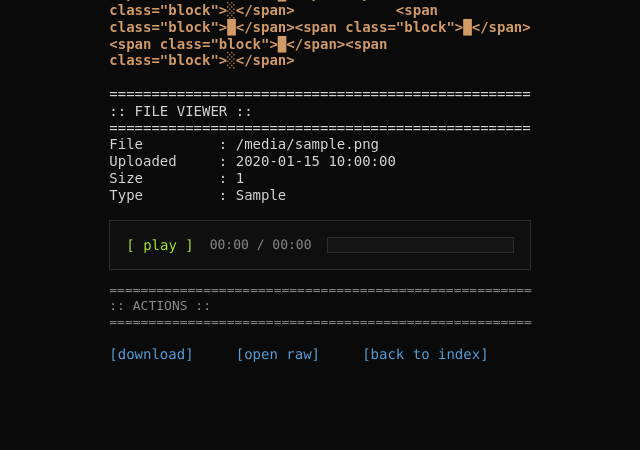
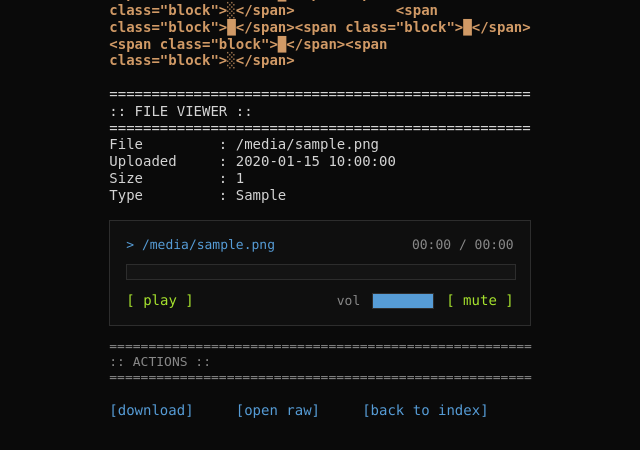
Before and after one commit to s4wyer/sharexd, a Flask app: template templates/audio.html in a window 1280 px wide. Shown: the part 685-1135 px from the top of the page, without its empty margins (320-960 px from the left). Before the commit the page ends 1047 px from the top, so only its background shows below. Run offline with Flask 3, Linux system fonts and the light colour scheme; the template is opened without the code that fills it: most values are stand-ins (such as "Sample title", 1, 10 or a date in 2020).

Commit message:
improve audio viewer
- play/pause with the space bar
- arrow keys skip by 5 seconds instaed of 1
- fix mime type definition in the html template
- only use 1 audio tag for the noscript fallback
- add volume controls and restyle the player

```diff
--- a/static/style.css
+++ b/static/style.css
@@ -63,7 +63,8 @@
   width: 100%;
 }
 
-.file-frame img, .file-frame video {
+.file-frame img,
+.file-frame video {
   display: block;
   max-width: 100%;
   height: auto;
@@ -74,13 +75,44 @@
 
 .custom-player {
   display: flex;
-  align-items: center;
-  gap: 1rem;
+  flex-direction: column;
+  gap: 0.75rem;
   border: 1px solid rgb(45, 45, 45);
   padding: 1rem;
   width: 100%;
   box-sizing: border-box;
   background-color: rgb(15, 15, 15);
+}
+
+.player-header {
+  display: flex;
+  justify-content: space-between;
+  width: 100%;
+}
+
+.player-title {
+  color: rgb(86, 156, 214);
+  font-size: 13px;
+  white-space: nowrap;
+  overflow: hidden;
+  text-overflow: ellipsis;
+  margin-right: 1rem;
+}
+
+.player-controls {
+  display: flex;
+  align-items: center;
+  gap: 0.75rem;
+  width: 100%;
+}
+
+.player-spacer {
+  flex-grow: 1;
+}
+
+.player-vol-label {
+  font-size: 13px;
+  color: rgb(136, 136, 136);
 }
 
 .player-btn {
@@ -102,12 +134,22 @@
 }
 
 .player-progress-container {
-  flex-grow: 1;
+  width: 100%;
   height: 14px;
   background-color: rgb(20, 20, 20);
   border: 1px solid rgb(45, 45, 45);
   cursor: pointer;
   position: relative;
+}
+
+.player-volume-container {
+  width: 60px;
+  height: 14px;
+  background-color: rgb(20, 20, 20);
+  border: 1px solid rgb(45, 45, 45);
+  cursor: pointer;
+  position: relative;
+  flex-shrink: 0;
 }
 
 .player-progress-bar {
--- a/templates/audio.html
+++ b/templates/audio.html
@@ -1,13 +1,26 @@
 {% extends 'viewer.html' %}
 
 {% block file_display %}
-					<audio id="audio-player" src="{{ url_for('deliver_file', path=filename) }}" type="{{ mime_type }}" style="display: none !important;"></audio>
+					<audio id="audio-player" style="display: none !important;">
+						<source src="{{ url_for('deliver_file', path=filename) }}" type="{{ mime_type }}">
+					</audio>
 
 					<div id="custom-player" class="custom-player" style="display: none;">
-						<a href="#" id="play-btn" class="player-btn">[ play ]</a>
-						<span id="time-display" class="player-time">00:00 / 00:00</span>
+						<div class="player-header">
+							<span class="player-title">&gt; {{ filename }}</span>
+							<span id="time-display" class="player-time">00:00 / 00:00</span>
+						</div>
 						<div id="progress-container" class="player-progress-container">
 							<div id="progress-bar" class="player-progress-bar"></div>
+						</div>
+						<div class="player-controls">
+							<a href="#" id="play-btn" class="player-btn">[ play  ]</a>
+							<div class="player-spacer"></div>
+							<span class="player-vol-label">vol</span>
+							<div id="volume-container" class="player-volume-container">
+								<div id="volume-bar" class="player-progress-bar" style="width: 100%;"></div>
+							</div>
+							<a href="#" id="mute-btn" class="player-btn">[ mute   ]</a>
 						</div>
 					</div>
 
@@ -25,6 +38,9 @@
 						const timeDisplay = document.getElementById('time-display');
 						const progressContainer = document.getElementById('progress-container');
 						const progressBar = document.getElementById('progress-bar');
+						const muteBtn = document.getElementById('mute-btn');
+						const volumeContainer = document.getElementById('volume-container');
+						const volumeBar = document.getElementById('volume-bar');
 
 						playBtn.addEventListener('click', (e) => {
 							e.preventDefault();
@@ -33,7 +49,7 @@
 								playBtn.innerText = '[ pause ]';
 							} else {
 								audio.pause();
-								playBtn.innerText = '[ play ]';
+								playBtn.innerText = '[ play  ]';
 							}
 						});
 
@@ -66,17 +82,41 @@
 							}
 						});
 
+						audio.addEventListener('volumechange', () => {
+							muteBtn.innerText = audio.muted || audio.volume === 0 ? '[ unmute ]' : '[ mute   ]';
+							volumeBar.style.width = audio.muted ? '0%' : `${audio.volume * 100}%`;
+						});
+
+						muteBtn.addEventListener('click', (e) => {
+							e.preventDefault();
+							audio.muted = !audio.muted;
+						});
+
+						volumeContainer.addEventListener('click', (e) => {
+							const rect = volumeContainer.getBoundingClientRect();
+							const pos = Math.max(0, Math.min(1, (e.clientX - rect.left) / rect.width));
+							audio.volume = pos;
+							if (pos > 0) audio.muted = false;
+						});
+
 						document.addEventListener('keydown', (e) => {
-							if (e.key === 'ArrowRight') {
-								const dur = isFinite(audio.duration) ? audio.duration : (audio.seekable && audio.seekable.length ? audio.seekable.end(audio.seekable.length - 1) : audio.currentTime + 1);
-								audio.currentTime = Math.min(audio.currentTime + 1, dur);
+							if (['INPUT', 'TEXTAREA'].includes(e.target.tagName)) return;
+
+							if (e.key === ' ') {
+								e.preventDefault();
+								playBtn.click();
+							} else if (e.key === 'ArrowRight') {
+								e.preventDefault();
+								const dur = isFinite(audio.duration) ? audio.duration : (audio.seekable && audio.seekable.length ? audio.seekable.end(audio.seekable.length - 1) : audio.currentTime + 5);
+								audio.currentTime = Math.min(audio.currentTime + 5, dur);
 							} else if (e.key === 'ArrowLeft') {
-								audio.currentTime = Math.max(audio.currentTime - 1, 0);
+								e.preventDefault();
+								audio.currentTime = Math.max(audio.currentTime - 5, 0);
 							}
 						});
 
 						audio.addEventListener('ended', () => {
-							playBtn.innerText = '[ play ]';
+							playBtn.innerText = '[ play  ]';
 							progressBar.style.width = '0%';
 						});
 					</script>
```
Also changed, not shown: TODO.md (+1 -0 lines), assets/audiopage.png.
